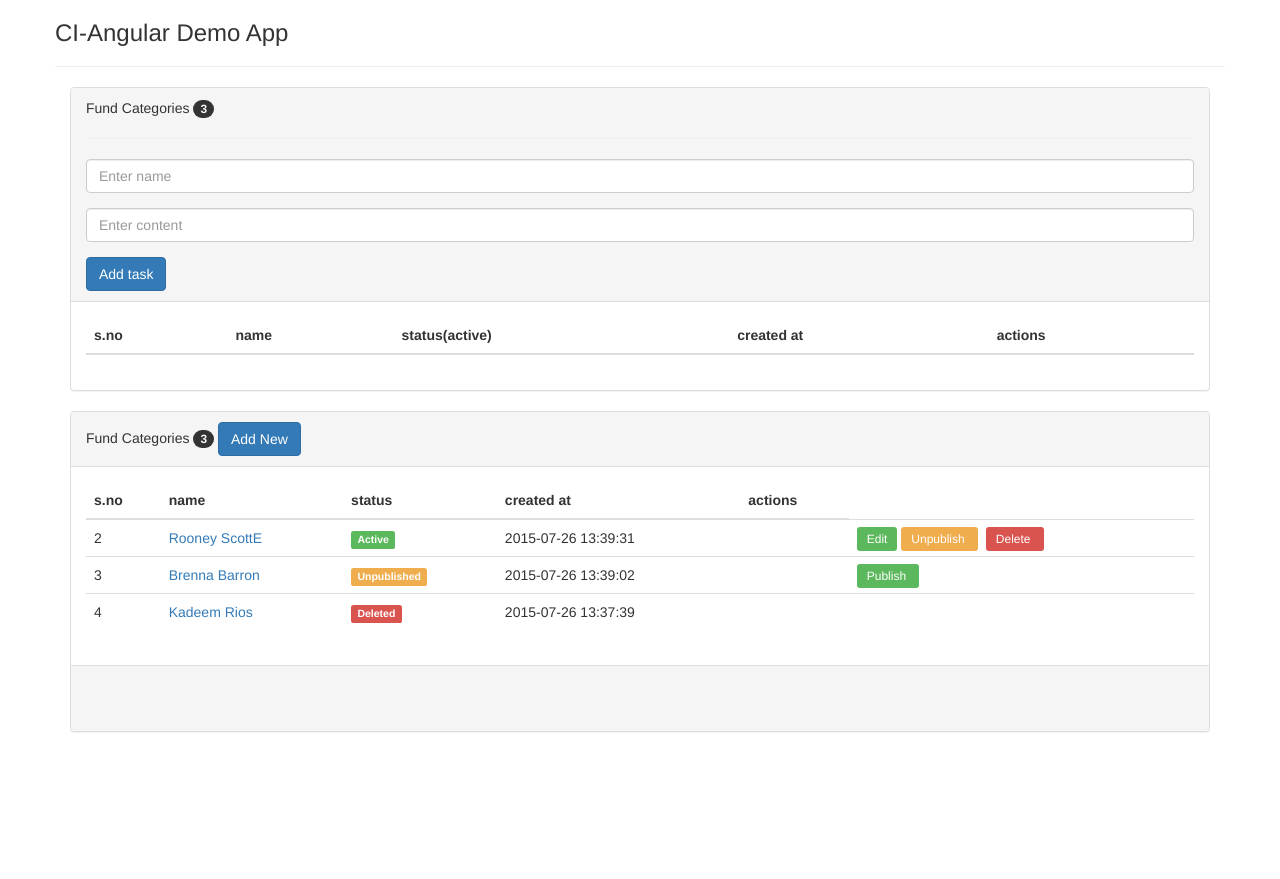
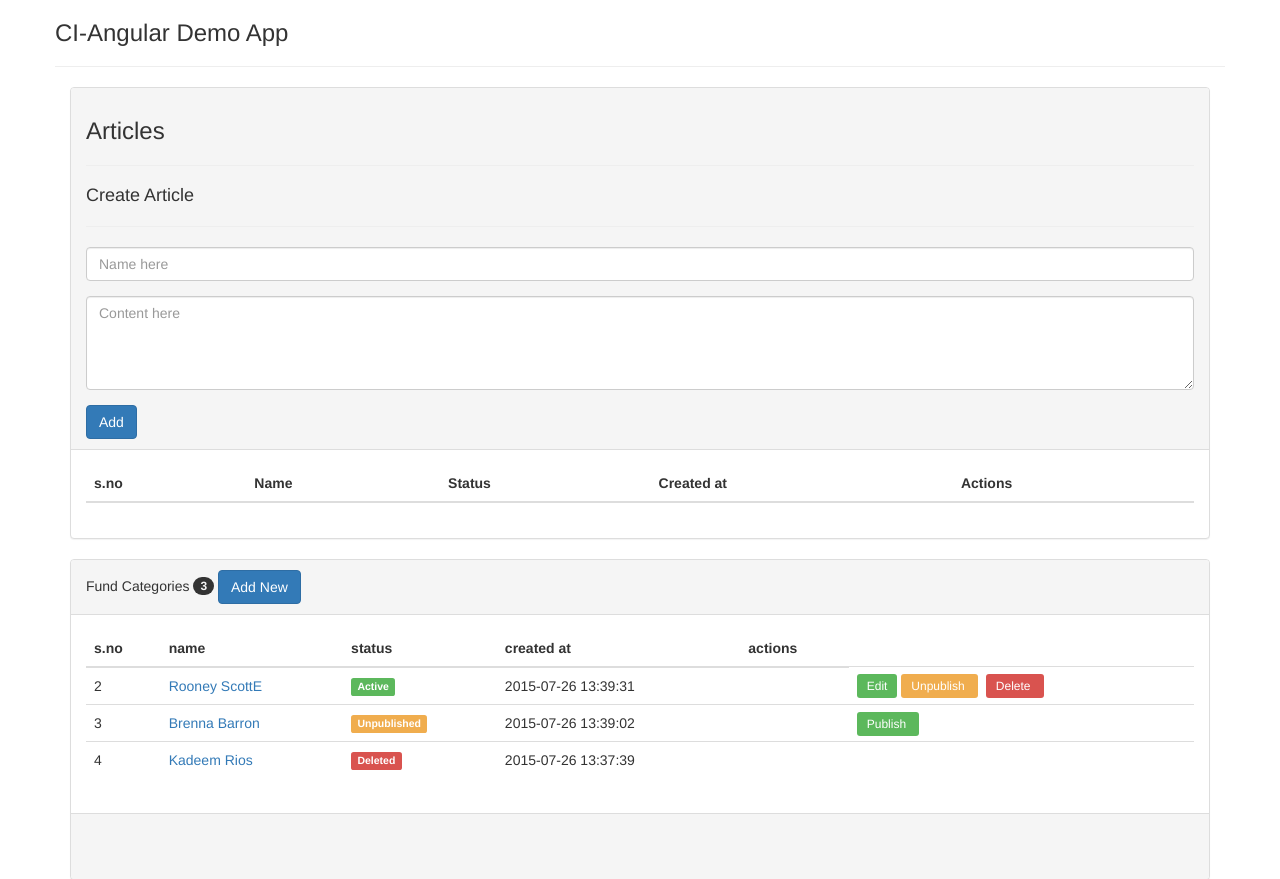
Before and after one commit to grgrax/ci_angular, a CodeIgniter app: page /cel/index.php/todo/index/1 in a window 1280 px wide. Shown: the top 879 px of the page. Before the commit the page ends 732 px from the top, so only its background shows below. Run offline with CodeIgniter, Linux system fonts and the light colour scheme; lists and menus that the app fills with data are empty; some web fonts are replaced.

Commit message:
minor change at view

```diff
--- a/application/modules/todo/models/todo_m.php
+++ b/application/modules/todo/models/todo_m.php
@@ -98,6 +98,17 @@ class todo_m extends CI_Model
 		}
 	}
 
+	public function read_row_by_slug($slug='')
+	{
+		if(!$slug) return false;
+		$this->db->select()
+		->from($this->table)
+		->where('slug',$slug);
+		$rs=$this->db->get();
+		if($rs->num_rows()==0)
+			return false;
+		return ($rs->first_row('array'));
+	}
 	function update_row($id,$data)
 	{
 		try {
--- a/application/modules/todo/views/index.php
+++ b/application/modules/todo/views/index.php
@@ -1,19 +1,21 @@
 
 <div class="panel panel-default table-responsive">
     <div class="panel-heading">
-        Fund Categories
-        <span class="badge badge-info"><?=$total?></span>
+        <h3>Articles</h3>
+        <hr>
+        <h4>Create Article</h4>
         <hr>
         <form role="form" ng-submit="addTask()">
             <div class="form-group">
                 <input type="text" class="form-control" name="name"
-                ng-model="name" placeholder="Enter name" required>
+                ng-model="name" placeholder="Name here" required>
             </div>
             <div class="form-group">
-                <input type="text" class="form-control" name="content"
-                ng-model="content" placeholder="Enter content" required>
+            <textarea name="content" class="form-control" id="" cols="30" rows="4"
+                placeholder="Content here"
+                ng-model="content" required></textarea>
             </div>
-            <button type="submit" class="btn btn-primary">Add task</button>
+            <button type="submit" class="btn btn-primary" name="add">Add</button>
         </form>
     </div>
     <div class="panel-body">
@@ -21,21 +23,18 @@
             <thead>
                 <tr>
                     <th class="center">s.no</th>
-                    <th>name</th>
-                    <th>status(active)</th>
-                    <th>created at</th>
-                    <th>actions</th>
+                    <th>Name</th>
+                    <th>Status</th>
+                    <th>Created at</th>
+                    <th>Actions</th>
                 </tr>
             </thead>
             <tbody>
                 <tr ng-repeat="task in tasks">
                     <td>{{$index+1}}</td>
-                    <td>
-                        <input class="todo" type="text"
-                        ng-model-options="{ updateOn: 'blur' }"
-                        ng-change="updateTask(tasks[$index])"
-                        ng-model="tasks[$index].name">
-                    </td>
+                    <td>{{task.name}}</td>
+                    <td>{{task.status}}</td>
+                    <td>{{task.created_at}}</td>
                     <td style="text-align:center">
                         <input class="todo" type="checkbox"
                         ng-cha
```
